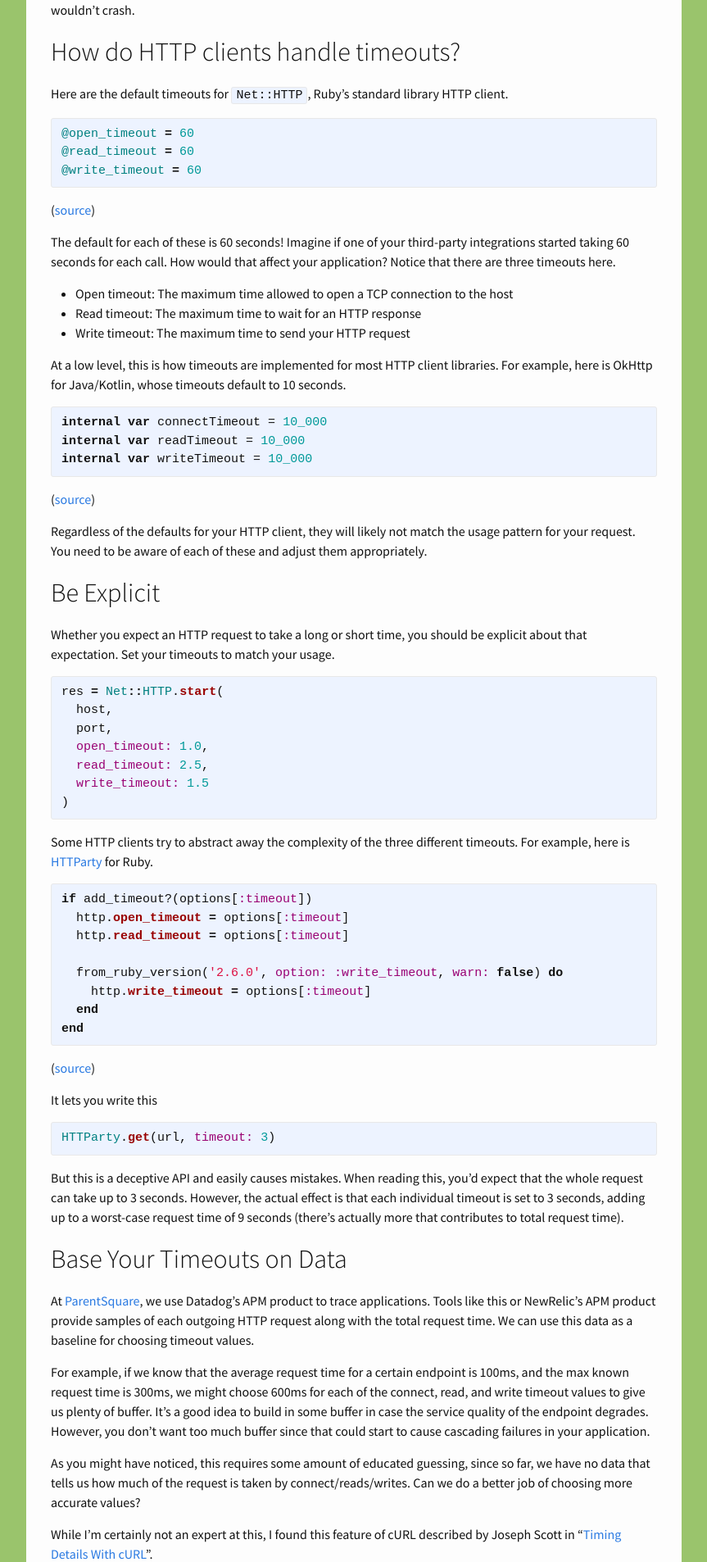
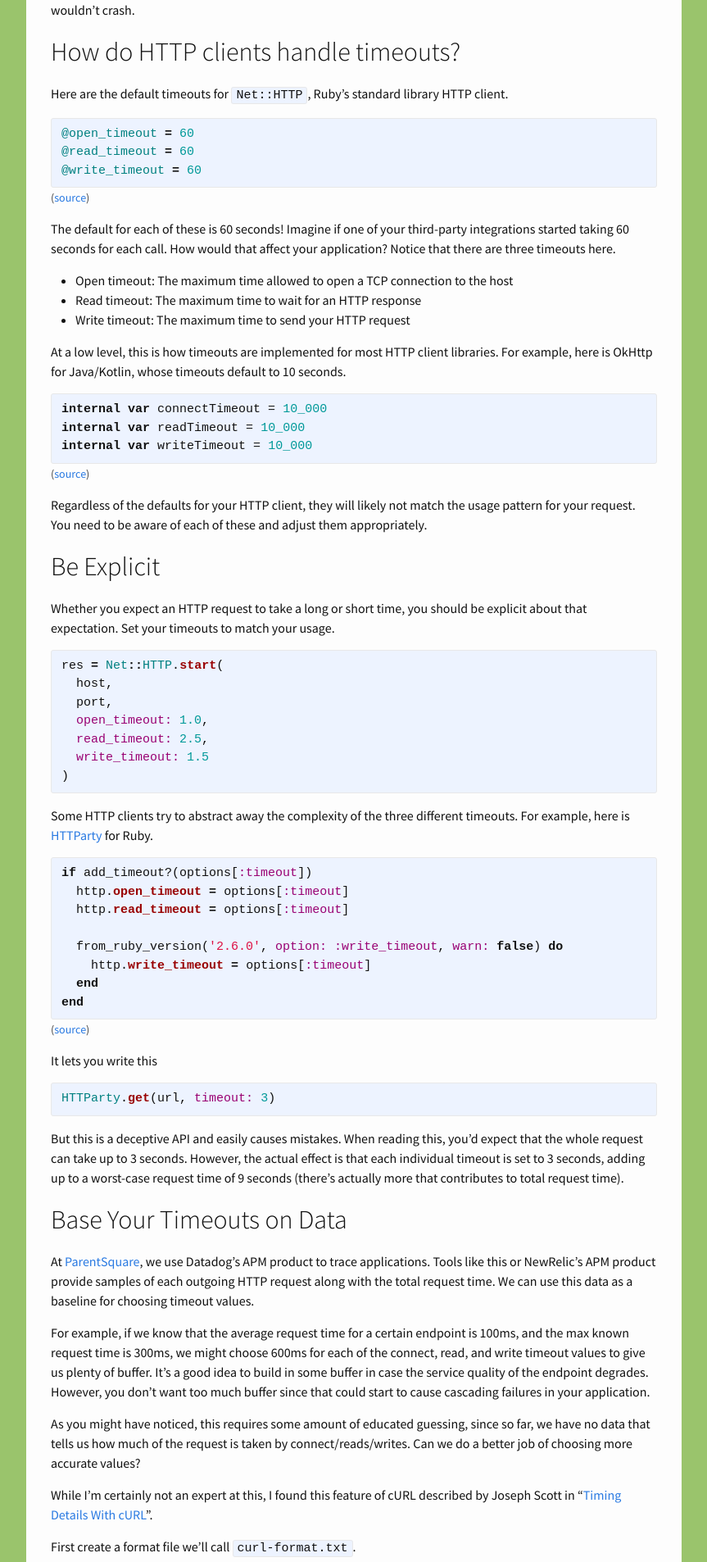
Before and after one commit to justinhoward/justinhoward.github.io, a Jekyll site: the page built from _posts/2020-11-22-start-thinking-about-connection-timeouts.md, in a window 1280 px wide. Shown: the part 647-2553 px from the top of the page at 82% size, without its empty margins (208-1071 px from the left). Built offline with Jekyll 4.4.1, drawn with Linux system fonts in a browser that asks for light colours; nearby versions of some CDN libraries.

Commit message:
Minor layout improvements
- Add site title to end of page title
- Add caption and callout styles

````diff
--- a/_includes/head.html
+++ b/_includes/head.html
@@ -10,5 +10,5 @@
   <link rel="canonical" href="{{ page.url | replace:'index.html','' | prepend: site.baseurl | prepend: site.url }}">
   <script src="https://kit.fontawesome.com/98417e5ac1.js" crossorigin="anonymous"></script>
 
-  <title>{% if page.title %}{{ page.title }}{% else %}{{ site.title }}{% endif %}</title>
+  <title>{% if page.title %}{{ page.title }} - {{ site.title }}{% else %}{{ site.title }}{% endif %}</title>
 </head>
--- a/_posts/2020-11-22-start-thinking-about-connection-timeouts.md
+++ b/_posts/2020-11-22-start-thinking-about-connection-timeouts.md
@@ -44,6 +44,8 @@ client.
 @read_timeout = 60
 @write_timeout = 60
 ```
+
+{: .caption}
 ([source](https://github.com/ruby/ruby/blob/b2d96abb42abbe2e01f010ffc9ac51f0f9a50002/lib/net/http.rb#L688-L690))
 
 The default for each of these is 60 seconds! Imagine if one of your third-party
@@ -63,6 +65,8 @@ internal var connectTimeout = 10_000
 internal var readTimeout = 10_000
 internal var writeTimeout = 10_000
 ```
+
+{: .caption}
 ([source](https://github.com/square/okhttp/blob/cd722373281202492043f4294fccfe6f691ddc01/okhttp/src/main/kotlin/okhttp3/OkHttpClient.kt#L494-L496))
 
 Regardless of the defaults for your HTTP client, they will likely not match the
@@ -98,6 +102,8 @@ if add_timeout?(options[:timeout])
   end
 end
 ```
+
+{: .caption}
 ([source](https://github.com/jnunemaker/httparty/blob/b9a54d8f73a9a94863bf83a1ba559b557c68b4c8/lib/httparty/connection_adapter.rb#L117-L124))
 
 It lets you write this
--- a/_sass/_base.scss
+++ b/_sass/_base.scss
@@ -133,6 +133,28 @@ pre {
 }
 
 /**
+ * Callouts
+ */
+.callout {
+  margin: 36px 0;
+  padding: 8px 12px;
+  border: 1px solid $grey-color-light;
+  border-radius: 3px;
+  background-color: $grey-color-light;
+}
+
+/**
+ * Small
+ */
+.caption {
+  font-size: 14px;
+  color: $grey-color-dark;
+}
+.caption {
+  margin-top: -13px;
+}
+
+/**
  * Wrapper
  */
 .wrapper {
````
